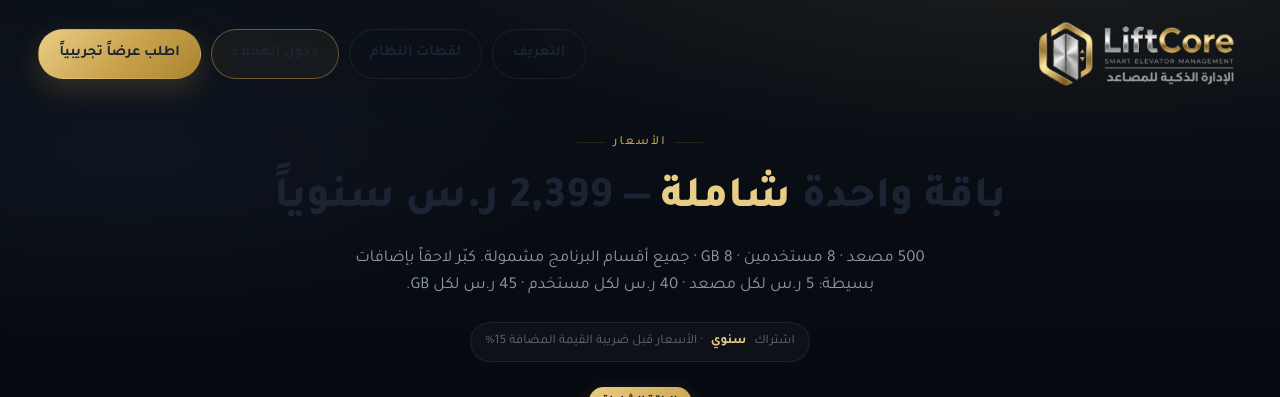
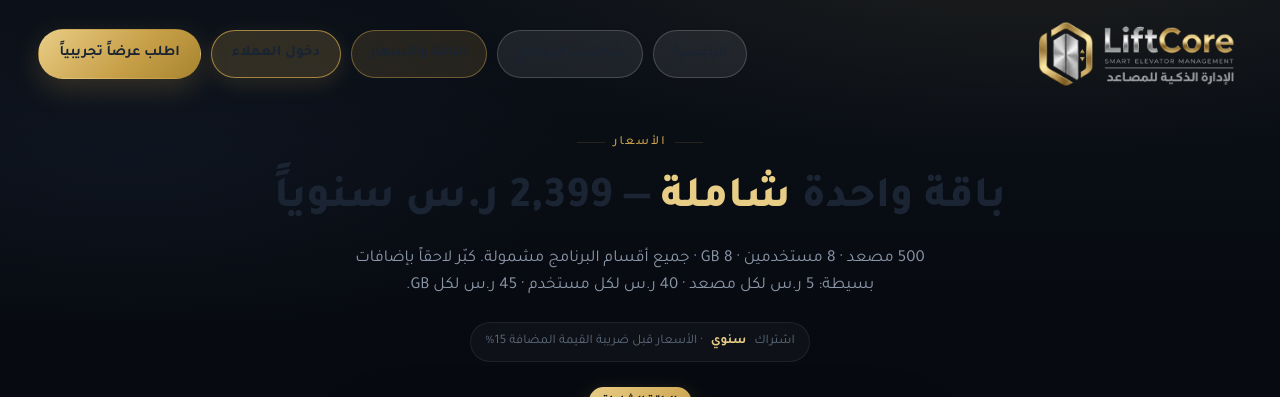
Before and after one commit to mohqawashy-art/elevator-app, a Flask app: page /pricing in a window 1280 px wide. Shown: the top 397 px of the page. Run offline with Flask 3, Linux system fonts and the light colour scheme; data comes from the database, SQL or seed files in the repository; data that the repository does not hold is empty; some libraries are stand-ins or nearby versions.

Commit message:
Clarify marketing nav buttons with high-contrast styles and clearer labels.
Replace vague ghost links with visible nav and login buttons; unify labels across landing and pricing pages.

Co-authored-by: Cursor <cursoragent@cursor.com>

```diff
--- a/static/liftcore-marketing.css
+++ b/static/liftcore-marketing.css
@@ -67,10 +67,45 @@ body.mkt img{display:block;max-width:100%}
   border-radius:999px;padding:11px 20px;font-weight:700;font-size:.92rem;
   border:1px solid transparent;cursor:pointer;font-family:inherit;
   transition:transform .2s ease, background .2s ease, border-color .2s ease, box-shadow .2s ease;
+  white-space:nowrap;
 }
 .mkt-btn:hover{transform:translateY(-1px)}
 .mkt-btn-ghost{color:var(--mkt-muted);border-color:var(--mkt-line);background:transparent}
 .mkt-btn-ghost:hover{color:var(--mkt-text);border-color:rgba(255,255,255,.16)}
+.mkt-btn-nav{
+  color:var(--mkt-text);
+  background:rgba(255,255,255,.08);
+  border:1px solid rgba(255,255,255,.18);
+  font-weight:700;
+  padding:10px 18px;
+  min-height:42px;
+}
+.mkt-btn-nav:hover{
+  color:#fff;
+  background:rgba(255,255,255,.12);
+  border-color:rgba(201,161,74,.38);
+  box-shadow:0 6px 18px rgba(0,0,0,.18);
+}
+.mkt-btn-nav--current{
+  color:var(--mkt-gold-light);
+  background:rgba(201,161,74,.14);
+  border-color:rgba(201,161,74,.45);
+}
+.mkt-btn-login{
+  border:1.5px solid rgba(201,161,74,.75);
+  color:#fff;
+  background:rgba(201,161,74,.2);
+  font-weight:800;
+  padding:10px 20px;
+  min-height:42px;
+  box-shadow:0 6px 20px rgba(201,161,74,.16);
+}
+.mkt-btn-login:hover{
+  background:rgba(201,161,74,.32);
+  border-color:var(--mkt-gold-light);
+  color:#fff;
+  box-shadow:0 8px 24px rgba(201,161,74,.24);
+}
 .mkt-btn-gold{
   background:linear-gradient(135deg,#e8cd86,#c9a14a 55%,#a8842f);
   color:#14110a;
@@ -95,6 +130,16 @@ body.mkt img{display:block;max-width:100%}
 @keyframes mkt-rise{
   from{opacity:0;transform:translateY(16px)}
   to{opacity:1;transform:none}
+}
+
+@media (max-width:820px){
+  .mkt-nav{align-items:flex-start;flex-wrap:wrap}
+  .mkt-nav-actions{width:100%;justify-content:flex-start;gap:8px}
+  .mkt-nav-actions .mkt-btn{font-size:.86rem;padding:9px 14px;min-height:40px}
+}
+
+@media (max-width:520px){
+  .mkt-nav-actions .mkt-btn-login{flex:1 1 auto;justify-content:center;min-width:140px}
 }
 
 .mkt-flash{
--- a/templates/ads_landing.html
+++ b/templates/ads_landing.html
@@ -10,7 +10,7 @@
 <link rel="preconnect" href="https://fonts.googleapis.com">
 <link rel="preconnect" href="https://fonts.gstatic.com" crossorigin>
 <link href="https://fonts.googleapis.com/css2?family=Tajawal:wght@400;500;600;700;800&family=Cormorant+Garamond:wght@500;600;700&display=swap" rel="stylesheet">
-<link rel="stylesheet" href="{{ url_for('static', filename='liftcore-marketing.css') }}?v=9">
+<link rel="stylesheet" href="{{ url_for('static', filename='liftcore-marketing.css') }}?v=10">
 <style>
 /* ═══════════════════════════════════════════
    /start — تركيبة تحويل سينمائية ضمن هوية LiftCore
@@ -343,9 +343,9 @@ body.mkt-ads::before{display:none}
         <a class="mkt-nav-brand" href="{{ url_for('index') }}">
           <img src="{{ url_for('static', filename='images/liftcore-marketing-header-logo.png') }}?v=4" alt="LiftCore">
         </a>
+        {% set mkt_nav_mode = 'compact' %}
         <div class="mkt-nav-actions">
-          <a class="mkt-btn mkt-btn-ghost" href="{{ url_for('pricing') }}">الأسعار</a>
-          <a class="mkt-btn mkt-btn-outline" href="{{ url_for('login') }}">دخول العملاء</a>
+        {% include 'partials/marketing_nav.html' with context %}
         </div>
       </header>
 
--- /dev/null
+++ b/templates/partials/marketing_nav.html
@@ -0,0 +1,17 @@
+{% if mkt_nav_mode == 'landing' %}
+  <a class="mkt-btn mkt-btn-nav" href="#work">مميزات البرنامج</a>
+  <a class="mkt-btn mkt-btn-nav" href="#shots">شاشات البرنامج</a>
+  <a class="mkt-btn mkt-btn-nav" href="{{ url_for('pricing') }}">الباقة والأسعار</a>
+{% elif mkt_nav_mode == 'pricing' %}
+  <a class="mkt-btn mkt-btn-nav" href="{{ url_for('index') }}">الرئيسية</a>
+  <a class="mkt-btn mkt-btn-nav" href="{{ url_for('index') }}#shots">شاشات البرنامج</a>
+  <a class="mkt-btn mkt-btn-nav mkt-btn-nav--current" href="{{ url_for('pricing') }}" aria-current="page">الباقة والأسعار</a>
+{% else %}
+  <a class="mkt-btn mkt-btn-nav" href="{{ url_for('index') }}">الرئيسية</a>
+  <a class="mkt-btn mkt-btn-nav" href="{{ url_for('index') }}#shots">شاشات البرنامج</a>
+  <a class="mkt-btn mkt-btn-nav" href="{{ url_for('pricing') }}">الباقة والأسعار</a>
+{% endif %}
+<a class="mkt-btn mkt-btn-login" href="{{ url_for('login') }}">دخول العملاء</a>
+{% if mkt_nav_show_signup|default(false) %}
+  <a class="mkt-btn mkt-btn-gold" href="{{ signup_href }}"{% if signup_external %} target="_blank" rel="noopener"{% endif %}>{{ signup_label }}</a>
+{% endif %}
--- a/templates/pricing.html
+++ b/templates/pricing.html
@@ -10,7 +10,7 @@
 <link rel="preconnect" href="https://fonts.googleapis.com">
 <link rel="preconnect" href="https://fonts.gstatic.com" crossorigin>
 <link href="https://fonts.googleapis.com/css2?family=Tajawal:wght@400;500;700;800&family=Cormorant+Garamond:wght@500;600;700&display=swap" rel="stylesheet">
-<link rel="stylesheet" href="{{ url_for('static', filename='liftcore-marketing.css') }}?v=5">
+<link rel="stylesheet" href="{{ url_for('static', filename='liftcore-marketing.css') }}?v=10">
 <style>
 .hero{
   padding:28px 0 18px;text-align:center;max-width:760px;margin:0 auto;
@@ -184,16 +184,15 @@
 </style>
 </head>
 <body class="mkt">
+{% set mkt_nav_mode = 'pricing' %}
+{% set mkt_nav_show_signup = true %}
 <div class="mkt-wrap mkt-wrap--wide">
   <header class="mkt-nav">
     <a class="mkt-nav-brand" href="{{ url_for('index') }}">
       <img class="mkt-nav-logo-full" src="{{ url_for('static', filename='images/liftcore-marketing-header-logo.png') }}?v=1" alt="LiftCore — الإدارة الذكية للمصاعد">
     </a>
     <div class="mkt-nav-actions">
-      <a class="mkt-btn mkt-btn-ghost" href="{{ url_for('index') }}">التعريف</a>
-      <a class="mkt-btn mkt-btn-ghost" href="{{ url_for('index') }}#shots">لقطات النظام</a>
-      <a class="mkt-btn mkt-btn-outline" href="{{ url_for('login') }}">دخول العملاء</a>
-      <a class="mkt-btn mkt-btn-gold" href="{{ signup_href }}"{% if signup_external %} target="_blank" rel="noopener"{% endif %}>{{ signup_label }}</a>
+    {% include 'partials/marketing_nav.html' with context %}
     </div>
   </header>
 
--- a/templates/seo_elevator_management.html
+++ b/templates/seo_elevator_management.html
@@ -10,7 +10,7 @@
 <link rel="preconnect" href="https://fonts.googleapis.com">
 <link rel="preconnect" href="https://fonts.gstatic.com" crossorigin>
 <link href="https://fonts.googleapis.com/css2?family=Tajawal:wght@400;500;700;800&family=Cormorant+Garamond:wght@600;700&display=swap" rel="stylesheet">
-<link rel="stylesheet" href="{{ url_for('static', filename='liftcore-marketing.css') }}?v=9">
+<link rel="stylesheet" href="{{ url_for('static', filename='liftcore-marketing.css') }}?v=10">
 <style>
 body.mkt-seo{background:#070a10}
 .seo-hero{
@@ -62,9 +62,9 @@ body.mkt-seo{background:#070a10}
       <a class="mkt-nav-brand" href="{{ url_for('index') }}">
         <img src="{{ url_for('static', filename='images/liftcore-marketing-header-logo.png') }}?v=4" alt="LiftCore">
       </a>
+      {% set mkt_nav_mode = 'compact' %}
       <div class="mkt-nav-actions">
-        <a class="mkt-btn mkt-btn-ghost" href="{{ url_for('pricing') }}">الأسعار</a>
-        <a class="mkt-btn mkt-btn-outline" href="{{ url_for('login') }}">دخول العملاء</a>
+        {% include 'partials/marketing_nav.html' with context %}
         <a class="mkt-btn mkt-btn-gold" href="{{ url_for('ads_landing') }}">اطلب تجربة</a>
       </div>
     </header>
```
Also changed, not shown: templates/landing.html (+4 -6 lines), tests/test_marketing_pages.py (+3 -0 lines).
